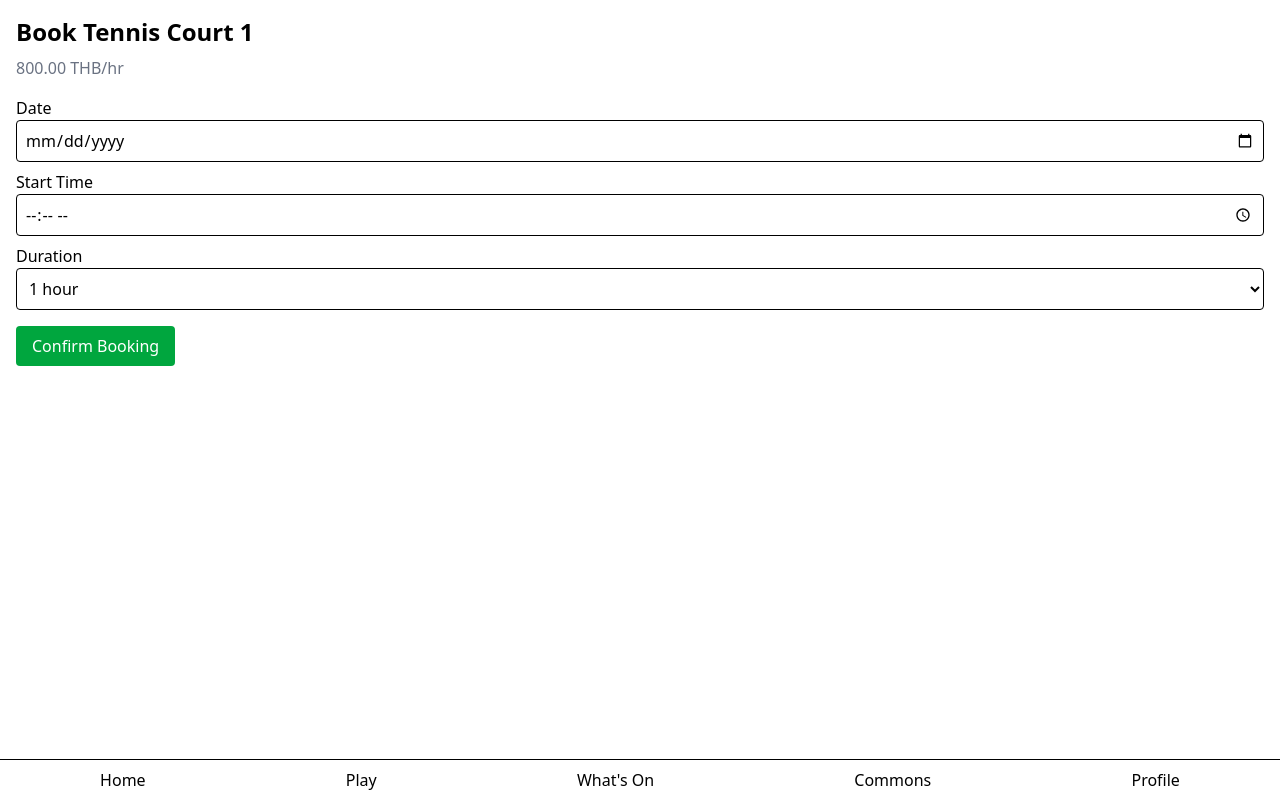
After one commit to mingodando/Tennis-App, a Django app: page /courts/1/book/ in a window 1280 px wide. The commit adds this page. Run offline with Django 5.2, Linux system fonts and the light colour scheme; a user stored in the database is signed in; data comes from the database, SQL or seed files in the repository; both versions use the stored data as it was after the commit.

Commit message:
Made the booking buttons better

```diff
--- /dev/null
+++ b/courtbooking/courts/templates/courts/book_court.html
@@ -0,0 +1,34 @@
+{% extends "base.html" %}
+{% block content %}
+
+<div class="p-4">
+    <h1 class="text-2xl font-bold mb-2">Book {{ court.name }}</h1>
+    <p class="text-gray-500 mb-4">{{ court.hourly_rate }} THB/hr</p>
+
+    <form method="post">
+        {% csrf_token %}
+
+        <label class="block mb-2">
+            Date
+            <input type="date" name="date" required class="border rounded p-2 w-full">
+        </label>
+
+        <label class="block mb-2">
+            Start Time
+            <input type="time" name="start_time" required class="border rounded p-2 w-full">
+        </label>
+
+        <label class="block mb-4">
+            Duration
+            <select name="duration" class="border rounded p-2 w-full">
+                <option value="60">1 hour</option>
+                <option value="90">1.5 hours</option>
+                <option value="120">2 hours</option>
+            </select>
+        </label>
+
+        <button type="submit" class="bg-green-600 text-white px-4 py-2 rounded">Confirm Booking</button>
+    </form>
+</div>
+
+{% endblock %}
--- a/courtbooking/courts/urls.py
+++ b/courtbooking/courts/urls.py
@@ -7,5 +7,6 @@ urlpatterns = [
     path("", views.court_list, name="court-list"),
     path("profile/edit/", views.edit_profile, name="edit-profile"),
     path("activities/", views.activity_list, name="activity-list"),
-    path("coaches/", views.coach_list, name="coach-list")
+    path("coaches/", views.coach_list, name="coach-list"),
+    path("<int:court_id>/book/", views.book_court, name="book-court"),
 ]
--- a/courtbooking/courts/views.py
+++ b/courtbooking/courts/views.py
@@ -1,10 +1,11 @@
 from django.shortcuts import render
-from .models import Court
+from .models import Court, Booking
 from django.contrib.auth.decorators import login_required
 from .forms import UserProfileForm
 from django.shortcuts import render, redirect
 from .models import Activity, Coach
 from datetime import datetime, timedelta
+from django.utils import timezone as django_timezone
 
 
 
@@ -37,3 +38,26 @@ def activity_list(request):
 def coach_list(request):
     coaches = Coach.objects.filter(is_active=True)
     return render(request, "courts/coach_list.html", {"coaches": coaches})
+
+@login_required
+def book_court(request, court_id):
+    court = Court.objects.get(id=court_id)
+
+    if request.method == "POST":
+        date = request.POST.get("date")
+        start_time_str = request.POST.get("start_time")
+        duration = int(request.POST.get("duration"))
+
+        naive_start = datetime.strptime(f"{date} {start_time_str}", "%Y-%m-%d %H:%M")
+        start_time = django_timezone.make_aware(naive_start)
+        end_time = start_time + timedelta(minutes=duration)
+
+        Booking.objects.create(
+            user=request.user,
+            court=court,
+            start_time=start_time,
+            end_time=end_time,
+        )
+        return redirect("courts:court-list")
+
+    return render(request, "courts/book_court.html", {"court": court})
--- a/courtbooking/static/css/output.css
+++ b/courtbooking/static/css/output.css
@@ -11,6 +11,7 @@
     --color-green-100: oklch(96.2% 0.044 156.743);
     --color-green-600: oklch(62.7% 0.194 149.214);
     --color-blue-100: oklch(93.2% 0.032 255.585);
+    --color-blue-600: oklch(54.6% 0.245 262.881);
     --color-gray-100: oklch(96.7% 0.003 264.542);
     --color-gray-500: oklch(55.1% 0.027 264.364);
     --color-white: #fff;
@@ -211,6 +212,9 @@
   .grid {
     display: grid;
   }
+  .w-full {
+    width: 100%;
+  }
   .grid-cols-3 {
     grid-template-columns: repeat(3, minmax(0, 1fr));
   }
@@ -234,8 +238,15 @@
       margin-block-end: calc(calc(var(--spacing) * 3) * calc(1 - var(--tw-space-y-reverse)));
     }
   }
+  .rounded {
+    border-radius: 0.25rem;
+  }
   .rounded-lg {
     border-radius: var(--radius-lg);
+  }
+  .border {
+    border-style: var(--tw-border-style);
+    border-width: 1px;
   }
   .border-t {
     border-top-style: var(--tw-border-style);
@@ -250,14 +261,23 @@
   .bg-green-100 {
     background-color: var(--color-green-100);
   }
+  .bg-green-600 {
+    background-color: var(--color-green-600);
+  }
   .bg-white {
     background-color: var(--color-white);
   }
   .bg-yellow-100 {
     background-color: var(--color-yellow-100);
   }
+  .p-2 {
+    padding: calc(var(--spacing) * 2);
+  }
   .p-4 {
     padding: calc(var(--spacing) * 4);
+  }
+  .px-4 {
+    padding-inline: calc(var(--spacing) * 4);
   }
   .py-2 {
     padding-block: calc(var(--spacing) * 2);
@@ -292,11 +312,17 @@
     --tw-font-weight: var(--font-weight-semibold);
     font-weight: var(--font-weight-semibold);
   }
+  .text-blue-600 {
+    color: var(--color-blue-600);
+  }
   .text-gray-500 {
     color: var(--color-gray-500);
   }
   .text-green-600 {
     color: var(--color-green-600);
+  }
+  .text-white {
+    color: var(--color-white);
   }
 }
 @property --tw-space-y-reverse {
```
Also changed, not shown: courtbooking/courts/templates/courts/court_list.html (+11 -3 lines), courtbooking/db.sqlite3.
